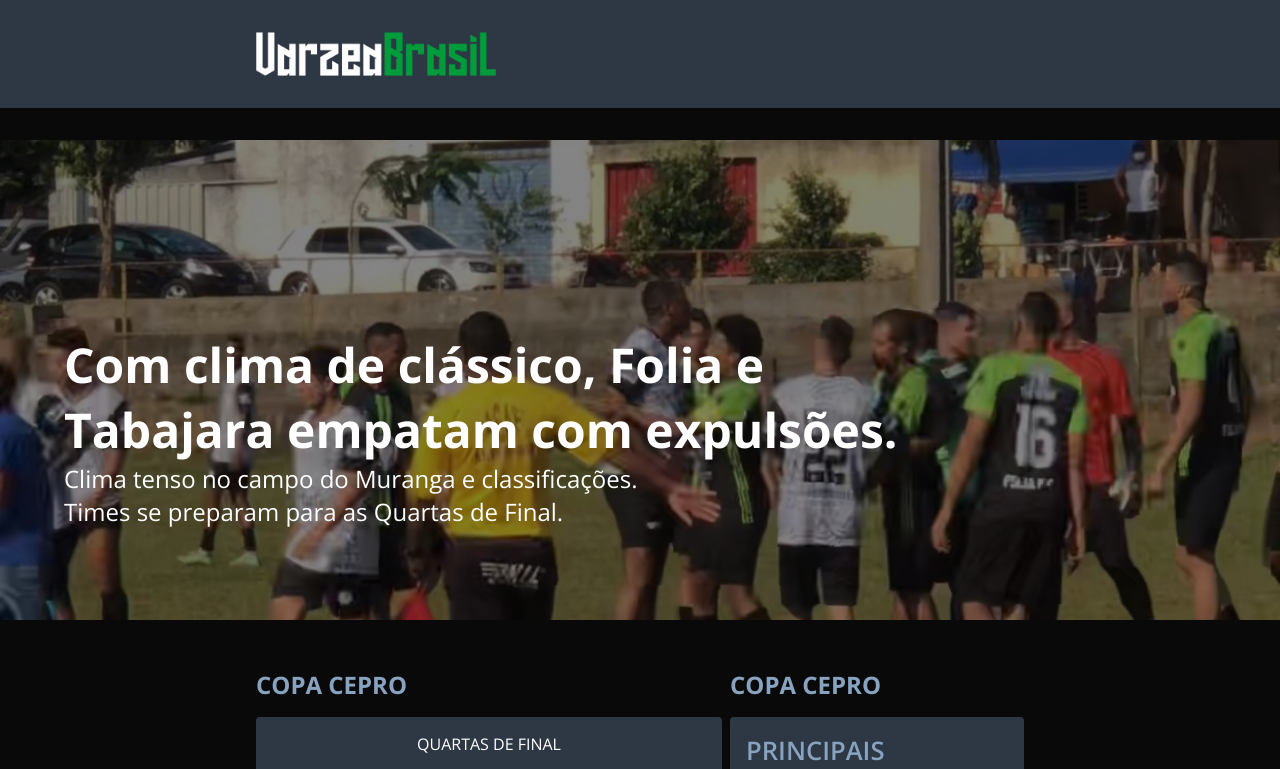
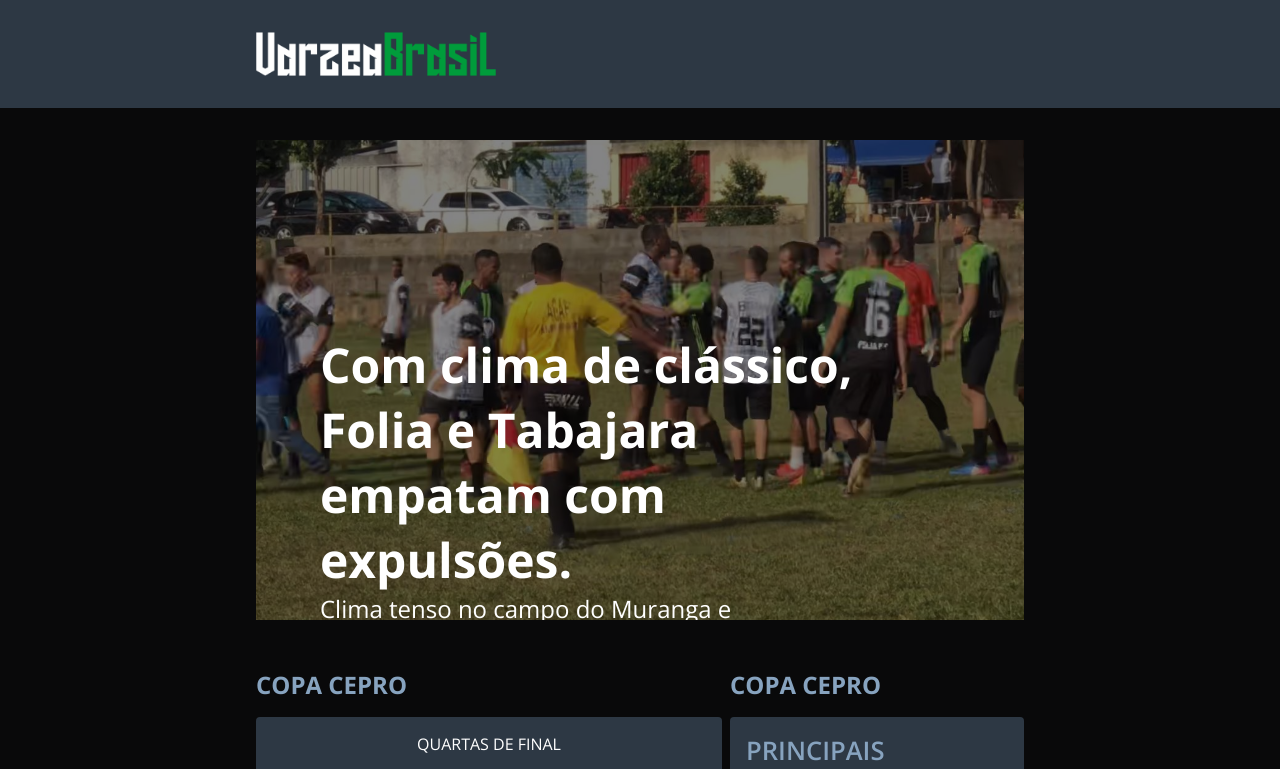
Before and after one commit to edgaregidio/varzeabrasil-app, a React (Vite) app in the folder web/: page / in a window 1280 px wide. Shown: the top 769 px of the page. Built offline with nearby package versions, Linux system fonts and the light colour scheme.

Commit message:
correction banner

```diff
--- a/web/src/pages/Main/styles.css
+++ b/web/src/pages/Main/styles.css
@@ -1,5 +1,6 @@
 nav,
 footer,
+.news,
 .tables,
 .tables-camps,
 .tables-games,
@@ -37,7 +38,7 @@ footer,
   opacity: 0.5;
   background-image: url('../../assets/news/materia1.jpeg');
   background-repeat: no-repeat;
-  background-position: 30% 0;
+  background-position: 50% 0;
   background-size: cover;
 }
 
```
